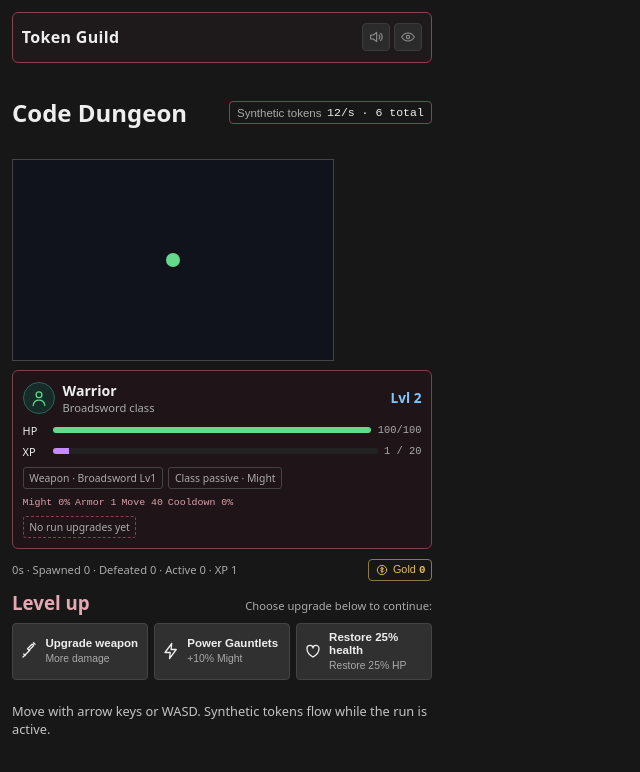
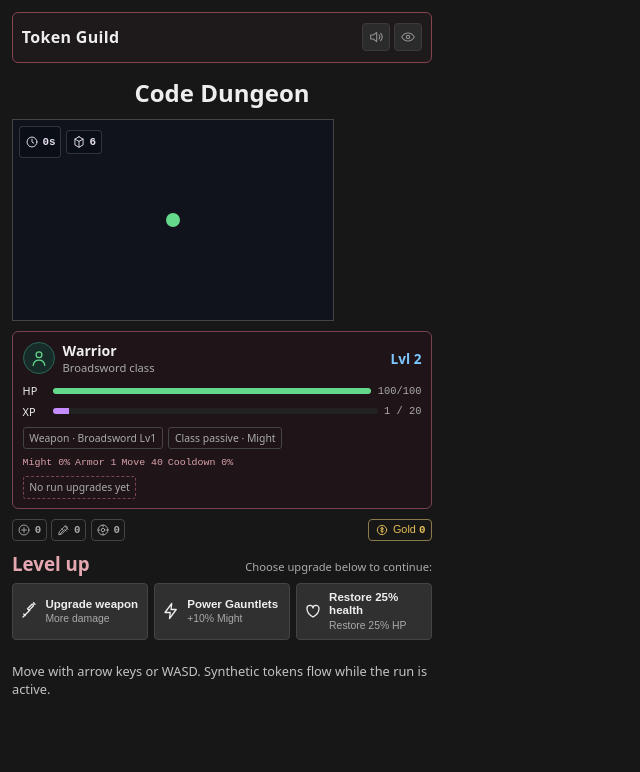
Before and after one commit to panagiotb/token-guild, a website built with Vite: page src/webview/index.html in a window 1280 px wide. Both pictures are taken after a click on the button "Start dungeon run". Shown: the whole page, without its empty margins (0-640 px from the left). Built offline with nearby package versions, Linux system fonts and the light colour scheme.

Commit message:
ui: compact dungeon map HUD

```diff
--- a/src/webview/main.ts
+++ b/src/webview/main.ts
@@ -25,7 +25,13 @@ const icons = {
   power: '<svg viewBox="0 0 24 24" aria-hidden="true"><path d="m13 2-9 12h7l-1 8 9-12h-7l1-8Z"/></svg>',
   heal: '<svg viewBox="0 0 24 24" aria-hidden="true"><path d="M12 20S4 15.5 4 9a4 4 0 0 1 8-1 4 4 0 0 1 8 1c0 6.5-8 11-8 11Z"/></svg>',
   hero: '<svg viewBox="0 0 24 24" aria-hidden="true"><circle cx="12" cy="8" r="3.5"/><path d="M5 21c.6-4.2 2.9-6.5 7-6.5s6.4 2.3 7 6.5"/></svg>',
-  gold: '<svg viewBox="0 0 24 24" aria-hidden="true"><circle cx="12" cy="12" r="8"/><path d="M9.5 9.5c.4-.8 1.2-1.2 2.5-1.2 1.5 0 2.4.6 2.4 1.6 0 .9-.7 1.3-2.1 1.6-1.5.3-2.3.7-2.3 1.7 0 1.1 1 1.7 2.5 1.7 1.2 0 2.1-.4 2.6-1.2M12 7v10"/></svg>'
+  gold: '<svg viewBox="0 0 24 24" aria-hidden="true"><circle cx="12" cy="12" r="8"/><path d="M9.5 9.5c.4-.8 1.2-1.2 2.5-1.2 1.5 0 2.4.6 2.4 1.6 0 .9-.7 1.3-2.1 1.6-1.5.3-2.3.7-2.3 1.7 0 1.1 1 1.7 2.5 1.7 1.2 0 2.1-.4 2.6-1.2M12 7v10"/></svg>',
+  clock: '<svg viewBox="0 0 24 24" aria-hidden="true"><circle cx="12" cy="12" r="8.5"/><path d="M12 7v5l3 2"/></svg>',
+  tokens: '<svg viewBox="0 0 24 24" aria-hidden="true"><path d="m12 3 7 4v10l-7 4-7-4V7l7-4Z"/><path d="m5 7 7 4 7-4M12 11v10"/></svg>',
+  enemy: '<svg viewBox="0 0 24 24" aria-hidden="true"><path d="M6 9.5a6 6 0 0 1 12 0v5.5l-3 2-3-1-3 1-3-2V9.5Z"/><circle cx="9" cy="11" r="1"/><circle cx="15" cy="11" r="1"/><path d="M9 15h6"/></svg>',
+  spawned: '<svg viewBox="0 0 24 24" aria-hidden="true"><circle cx="12" cy="12" r="8.5"/><path d="M12 8v8M8 12h8"/></svg>',
+  defeated: '<svg viewBox="0 0 24 24" aria-hidden="true"><path d="m5 19 6-6m-3-3 3 3m2-8 6 6m-3 3-3-3"/><path d="m4 20 4-1 9-9a2.8 2.8 0 0 0-4-4l-9 9-1 4Z"/></svg>',
+  active: '<svg viewBox="0 0 24 24" aria-hidden="true"><circle cx="12" cy="12" r="8.5"/><circle cx="12" cy="12" r="3"/><path d="M12 3.5v3M12 17.5v3M3.5 12h3M17.5 12h3"/></svg>'
 } as const;
 const upgradeIcons: Record<string, string> = { 'weapon-upgrade': icons.weapon, 'power-gauntlets': icons.power, heal: icons.heal };
 const upgradeHints: Record<string, string> = { 'weapon-upgrade': 'More damage', 'power-gauntlets': '+10% Might', heal: 'Restore 25% HP' };
@@ -44,14 +50,14 @@ app.innerHTML = `
       <dialog id="might-dialog" class="token-dialog"><form method="dialog"><h3>Guild Might</h3><p>Guild Might is a permanent between-run upgrade. Each rank costs 100 gold and adds 5% weapon damage to every future run.</p><ul><li>It persists when you return to the Guild or restart VS Code.</li><li>It affects weapon damage, not token counting or XP.</li><li>It is this MVP's simplified equivalent of a permanent meta-progression PowerUp.</li></ul><button class="dialog-close" type="submit">Close</button></form></dialog>
     </section>
     <section id="run-screen" class="screen hidden" aria-labelledby="run-title">
-      <div class="run-heading"><h2 id="run-title">Code Dungeon</h2><button class="token-info" type="button" id="token-info" title="Explain synthetic token flow">Synthetic tokens <span id="token-rate">12/s</span></button></div>
-      <canvas id="game-canvas" width="320" height="200" aria-label="Token Guild dungeon map"></canvas>
+      <div class="run-heading"><h2 id="run-title">Code Dungeon</h2></div>
+      <div class="map-frame"><canvas id="game-canvas" width="320" height="200" aria-label="Token Guild dungeon map"></canvas><div class="map-hud" aria-label="Dungeon counters"><span class="map-counter" id="clock-counter" title="Elapsed time"><span class="counter-icon">${icons.clock}</span><strong id="clock-hud">0s</strong></span><button class="map-counter icon-control" type="button" id="token-info" title="Explain synthetic token flow" aria-label="Explain synthetic token flow">${icons.tokens}<strong id="token-hud">0</strong></button></div></div>
       <section class="character-panel" aria-labelledby="character-title">
         <div class="character-heading"><div class="character-portrait">${icons.hero}</div><div><h3 id="character-title">Character</h3><p id="character-role">Starting class</p></div><strong id="character-level">Lvl 1</strong></div>
         <div class="character-bars"><div class="bar-row"><span>HP</span><div id="hp-bar" class="stat-bar" role="progressbar" aria-label="Health" aria-valuemin="0" aria-valuemax="100" aria-valuenow="100"><span></span></div><output id="hp-value">100/100</output></div><div class="bar-row"><span>XP</span><div id="xp-bar" class="stat-bar xp" role="progressbar" aria-label="Experience" aria-valuemin="0" aria-valuemax="100" aria-valuenow="0"><span></span></div><output id="xp-value">0 / 5</output></div></div>
         <div class="character-loadout"><span id="weapon-detail">Weapon</span><span id="passive-detail">Passive</span></div><div id="character-attributes" class="character-attributes" aria-label="Character attributes"></div><div id="character-upgrades" class="character-upgrades" aria-label="Run upgrades"></div>
       </section>
-      <div class="run-meta" id="run-meta" aria-live="polite"><span id="run-meta-copy"></span><button class="gold-info" type="button" id="gold-info" title="Explain the gold ledger">${icons.gold}<span>Gold <strong id="gold-hud">0</strong></span></button></div>
+      <div class="run-meta" id="run-meta" aria-live="polite"><div class="enemy-counters" aria-label="Enemy counters"><span class="enemy-counter" id="enemy-spawned" title="Enemies spawned"><span class="counter-icon">${icons.spawned}</span><strong id="enemy-spawned-count">0</strong></span><span class="enemy-counter" id="enemy-defeated" title="Enemies defeated"><span class="counter-icon">${icons.defeated}</span><strong id="enemy-defeated-count">0</strong></span><span class="enemy-counter" id="enemy-active" title="Enemies currently active"><span class="counter-icon">${icons.active}</span><strong id="enemy-active-count">0</strong></span></div><button class="gold-info" type="button" id="gold-info" title="Explain the gold ledger">${icons.gold}<span>Gold <strong id="gold-hud">0</strong></span></button></div>
       <div id="cards" class="cards hidden" aria-live="polite"></div>
       <p class="controls">Move with arrow keys or WASD. Synthetic tokens flow while the run is active.</p>
       <dialog id="token-dialog" class="token-dialog"><form method="dialog"><h3>Synthetic tokens</h3><p>This MVP uses a local deterministic fixture, not an LLM connection. While the run is active it emits 3 synthetic tokens every 250 ms, displayed as 12 tokens per second.</p><ul><li>Every token grants 1 XP.</li><li>Token throughput can modify combat; the fixture is intentionally steady.</li><li>The HUD labels this source <strong>synthetic / exact</strong>.</li><li>No prompt, response, API key, or external content is collected.</li></ul><p>Real telemetry adapters are future opt-in work and are not needed to play or test this build.</p><button class="dialog-close" type="submit">Close</button></form></dialog>
@@ -101,6 +107,15 @@ function labelForId(value: string | undefined): string {
 function setText(id: string, value: string): void {
   const element = document.querySelector<HTMLElement>(`#${id}`);
   if (element) element.textContent = value;
+}
+
+function setCounter(id: string, value: number, label: string): void {
+  setText(`${id}-count`, String(value));
+  const counter = document.querySelector<HTMLElement>(`#${id}`);
+  if (counter) {
+    counter.title = `${label}: ${value}`;
+    counter.setAttribute('aria-label', `${label}: ${value}`);
+  }
 }
 
 function show(element: HTMLElement, visible: boolean): void { element.classList.toggle('hidden', !visible); }
@@ -179,8 +194,15 @@ function renderCharacter(): void {
 function renderRun(): void {
   if (!run) return;
   renderCharacter();
-  setText('run-meta-copy', `${Math.floor(run.elapsedSeconds)}s · Spawned ${run.enemiesSpawned} · Defeated ${run.enemiesDefeated} · Active ${run.enemies.length} · XP ${Math.floor(run.xp)}`);
-  setText('token-rate', `12/s · ${run.totalTokens} total`);
+  setText('clock-hud', `${Math.floor(run.elapsedSeconds)}s`);
+  setText('token-hud', String(run.totalTokens));
+  const clockCounter = document.querySelector<HTMLElement>('#clock-counter');
+  if (clockCounter) { clockCounter.title = `Elapsed time: ${Math.floor(run.elapsedSeconds)} seconds`; clockCounter.setAttribute('aria-label', `Elapsed time: ${Math.floor(run.elapsedSeconds)} seconds`); }
+  const tokenInfo = document.querySelector<HTMLButtonElement>('#token-info');
+  if (tokenInfo) tokenInfo.title = `Synthetic tokens, exact count: ${run.totalTokens}; click for details`;
+  setCounter('enemy-spawned', run.enemiesSpawned, 'Enemies spawned');
+  setCounter('enemy-defeated', run.enemiesDefeated, 'Enemies defeated');
+  setCounter('enemy-active', run.enemies.length, 'Enemies currently active');
   setText('gold-hud', String(run.gold));
   setText('gold-breakdown-dialog', `Current run: ${run.gold} gold · Enemy defeats ${run.goldBreakdown.enemyKills} · Boss chest ${run.goldBreakdown.bossChest}`);
   const goldInfo = document.querySelector<HTMLButtonElement>('#gold-info');
--- a/src/webview/style.css
+++ b/src/webview/style.css
@@ -5,9 +5,19 @@ body { margin: 0; background: var(--vscode-sideBar-background, #171717); color:
 .guild-header { align-items: center; min-height: 36px; padding: .4rem .55rem; border: 1px solid color-mix(in srgb, var(--guild-crimson) 65%, var(--vscode-panel-border, #444)); border-radius: 6px; background: color-mix(in srgb, var(--vscode-sideBar-background, #171717) 88%, var(--guild-crimson-soft)); }
 .guild-header h1 { margin: 0; font-size: 1rem; line-height: 1.1; letter-spacing: .02em; }
 .header-actions { display: flex; gap: .25rem; }
+.run-heading { justify-content: center; }
+.run-heading h2 { margin: 0; text-align: center; }
 .screen { display: grid; gap: .6rem; }
 .hidden { display: none !important; }
-canvas { width: 100%; max-width: 320px; image-rendering: pixelated; border: 1px solid var(--vscode-panel-border, #444); }
+.map-frame { position: relative; width: 100%; max-width: 320px; }
+canvas { display: block; width: 100%; max-width: 320px; image-rendering: pixelated; border: 1px solid var(--vscode-panel-border, #444); }
+.map-hud { position: absolute; top: .45rem; left: .45rem; display: flex; align-items: center; gap: .3rem; }
+.map-counter { display: inline-flex; align-items: center; gap: .22rem; min-height: 24px; padding: .18rem .3rem; color: #e7e2ee; background: rgb(10 13 22 / 78%); border: 1px solid rgb(255 255 255 / 16%); border-radius: 4px; font-size: .68rem; font-family: ui-monospace, monospace; }
+.map-counter strong { font-weight: 700; }
+.map-counter .counter-icon, .enemy-counter .counter-icon { display: inline-flex; }
+.map-counter svg, .enemy-counter svg { width: 14px; height: 14px; fill: none; stroke: currentColor; stroke-width: 1.6; stroke-linecap: round; stroke-linejoin: round; }
+.map-counter.icon-control { cursor: pointer; }
+.map-counter.icon-control:hover { color: #f2c4cf; border-color: var(--guild-crimson-muted); background: rgb(50 18 28 / 88%); }
 select { width: 100%; box-sizing: border-box; padding: .4rem .5rem; color: inherit; background: var(--vscode-input-background, #222); border: 1px solid var(--vscode-input-border, #444); border-radius: 4px; }
 output { color: var(--vscode-descriptionForeground, #aaa); font-size: .8rem; }
 .cards { display: grid; gap: .45rem; }
@@ -43,7 +53,9 @@ output { color: var(--vscode-descriptionForeground, #aaa); font-size: .8rem; }
 .character-upgrades span { color: #e5a8b3; border-color: color-mix(in srgb, var(--guild-crimson) 55%, var(--vscode-panel-border, #444)); }
 .character-upgrades .no-upgrades { color: var(--vscode-descriptionForeground, #aaa); border-style: dashed; }
 .run-meta { min-height: 1rem; display: flex; align-items: center; justify-content: space-between; gap: .45rem; color: var(--vscode-descriptionForeground, #aaa); font-size: .7rem; }
-.run-meta > span { min-width: 0; }
+.enemy-counters { display: inline-flex; align-items: center; gap: .3rem; }
+.enemy-counter { display: inline-flex; align-items: center; gap: .2rem; padding: .18rem .28rem; color: var(--vscode-descriptionForeground, #aaa); border: 1px solid var(--vscode-panel-border, #444); border-radius: 4px; font-family: ui-monospace, monospace; font-size: .67rem; }
+.enemy-counter:hover { color: #e5a8b3; border-color: var(--guild-crimson-muted); }
 .gold-info { display: inline-flex; align-items: center; gap: .25rem; flex: 0 0 auto; padding: .2rem .35rem; color: #e4bd57; background: transparent; border-color: color-mix(in srgb, #e4bd57 45%, var(--vscode-panel-border, #444)); font-size: .68rem; }
 .gold-info:hover { background: color-mix(in srgb, #e4bd57 12%, transparent); }
 .gold-info svg { width: 14px; height: 14px; fill: none; stroke: currentColor; stroke-width: 1.6; stroke-linecap: round; stroke-linejoin: round; }
```
Also changed, not shown: tests/unit/uiLayout.test.ts (+10 -0 lines), CHANGELOG.md.
